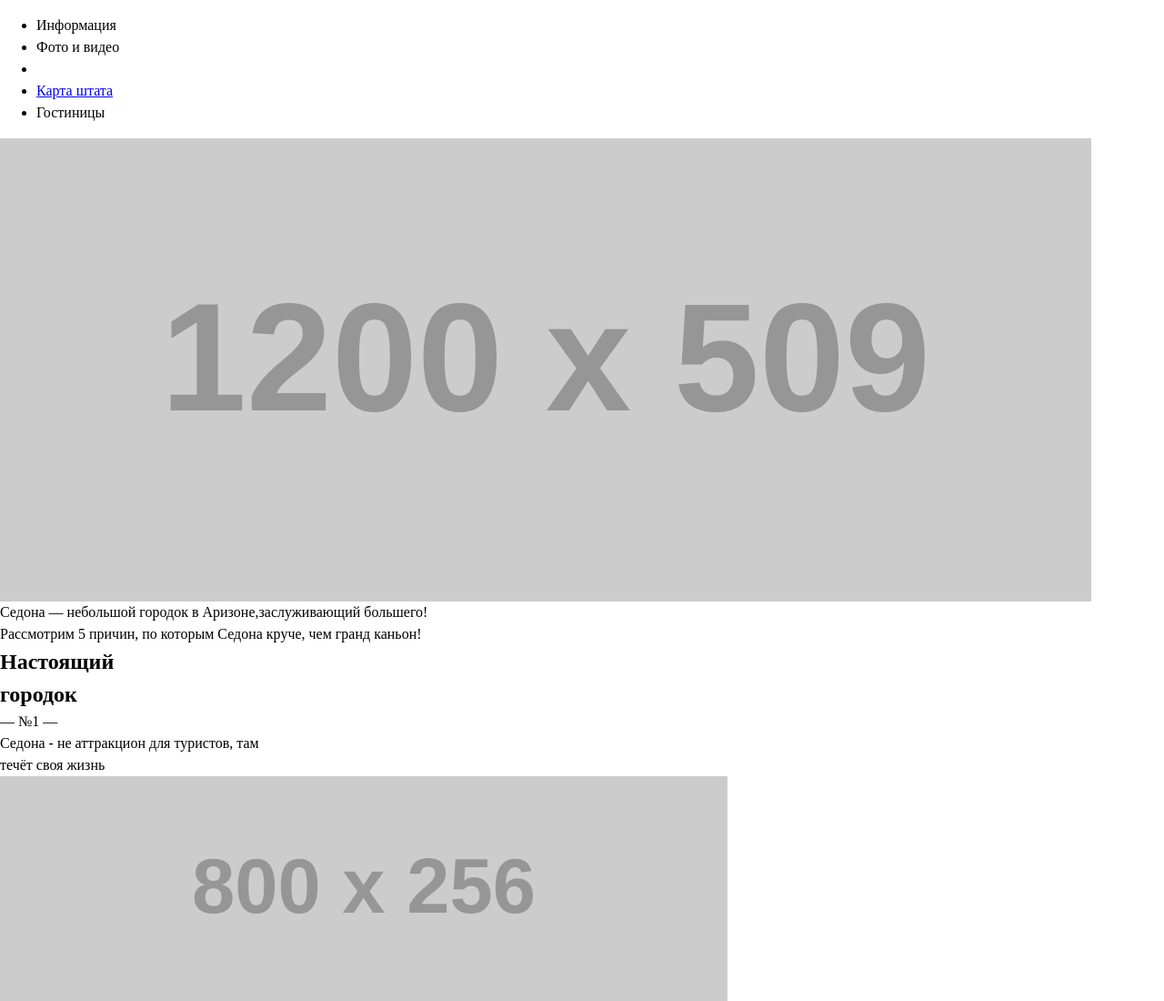
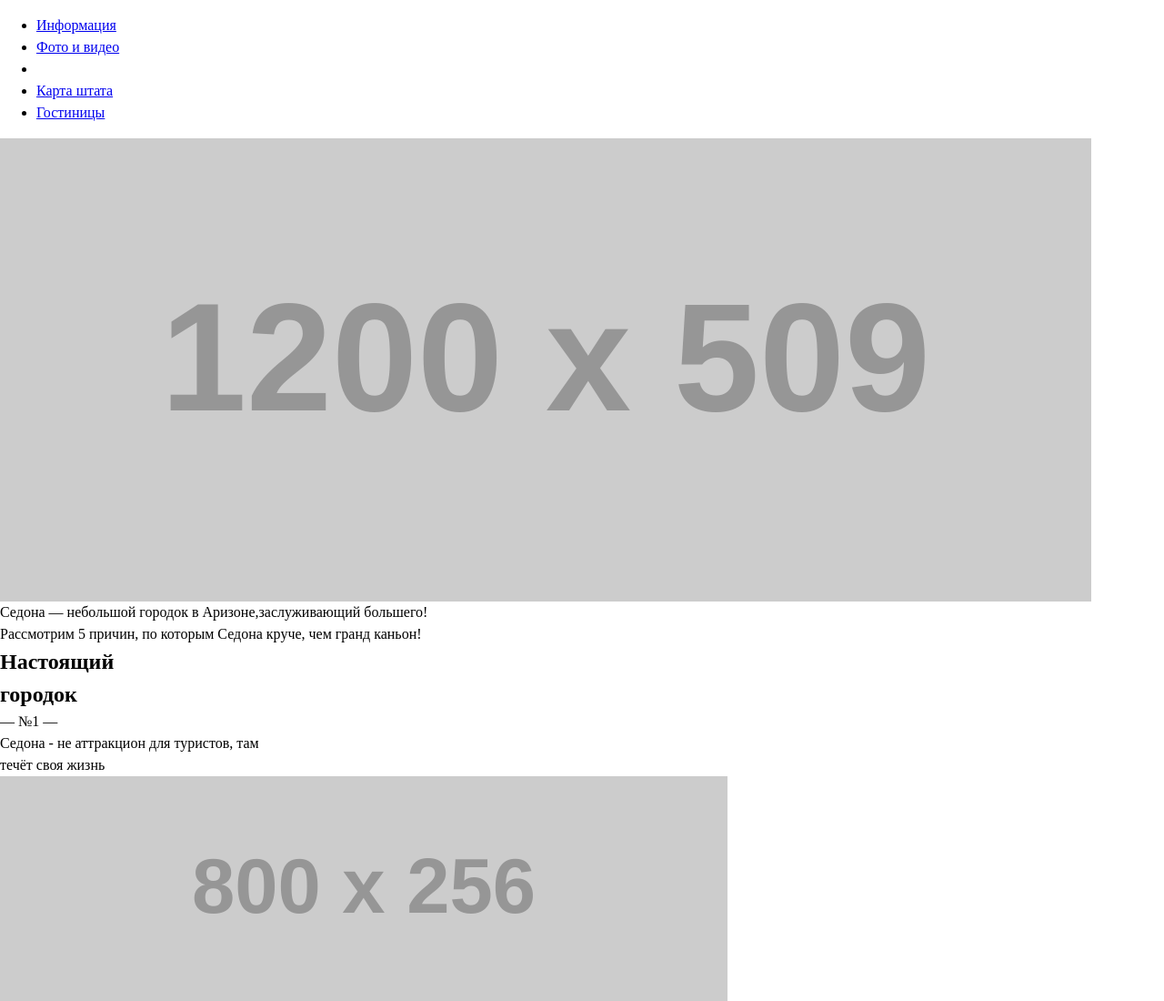
Before and after one commit to 2299350/167168-sedona-29, a plain HTML site: page index.html in a window 1280 px wide. Shown: the top 1100 px of the page at 91% size. Drawn offline with Linux system fonts and the light colour scheme; placeholder pictures from the web are drawn by us.

Commit message:
Links fixed

```diff
--- a/index.html
+++ b/index.html
@@ -15,11 +15,11 @@
         <!--Main navigation-->
         <nav>
           <ul>
-            <li><a href="#"></a>Информация</li>
-            <li><a href="#"></a>Фото и видео</li>
+            <li><a href="#">Информация</a></li>
+            <li><a href="#">Фото и видео</a></li>
             <li><a href="#"></a></li>
             <li><a href="#">Карта штата</a></li>
-            <li><a href="#"></a>Гостиницы</li>
+            <li><a href="#">Гостиницы</a></li>
          </ul>
        </nav>
        <!--Welcome screen-->
```
